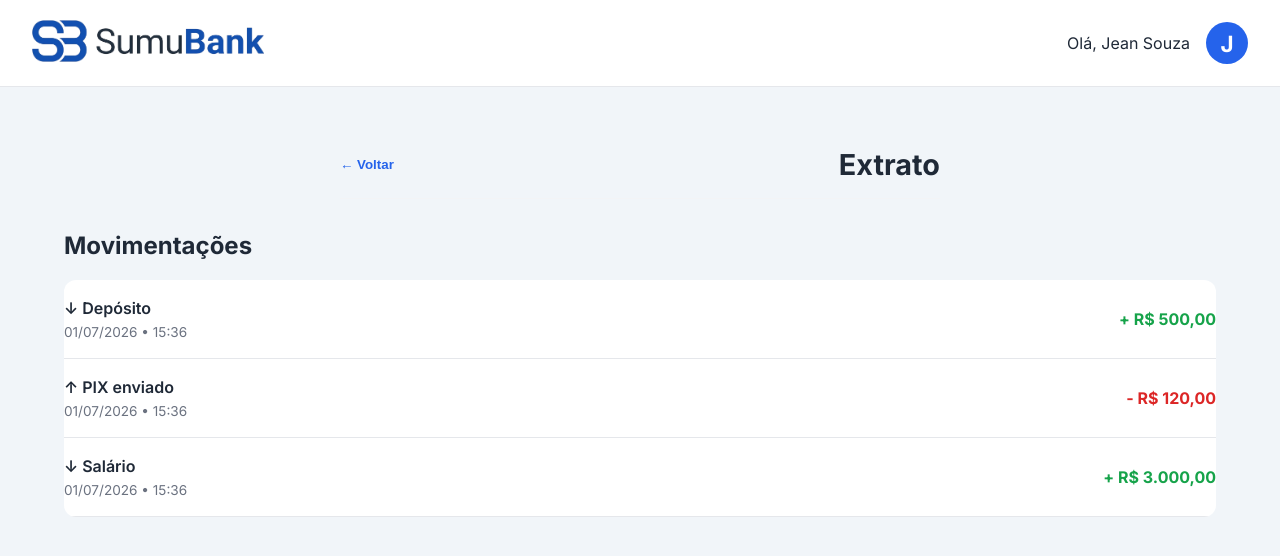
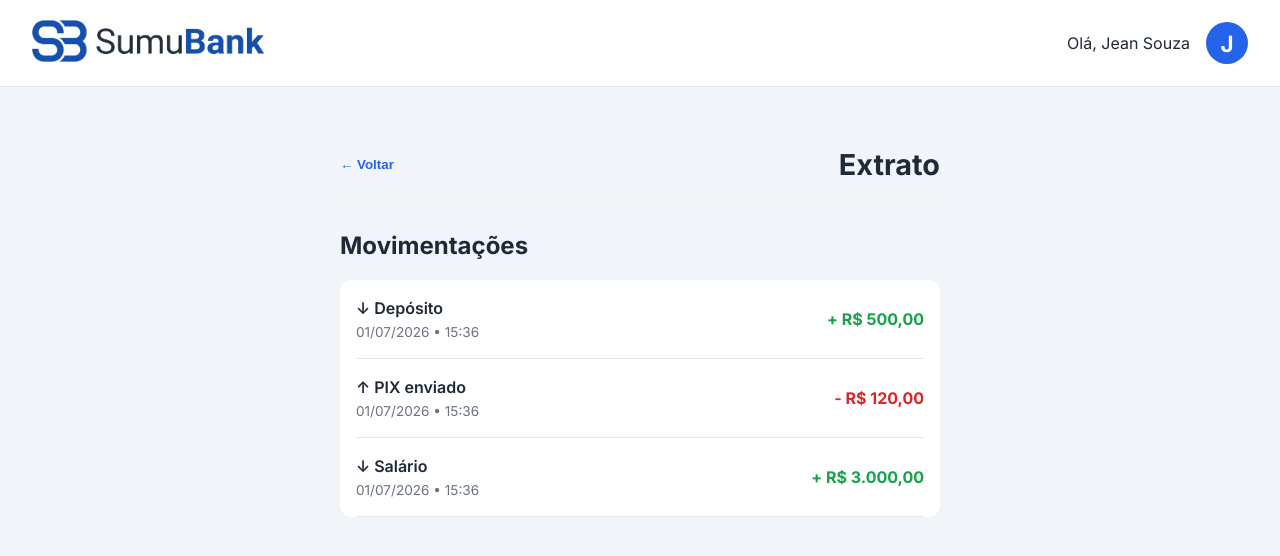
Before and after one commit to jeansouza1994/SumuBank, an Angular app in the folder frontend/: page /extrato in a window 1280 px wide. Shown: the top 556 px of the page. Built offline with nearby package versions, Linux system fonts and the light colour scheme.

Commit message:
feat(frontend): pequeno ajuste na tela de extrato

```diff
--- a/frontend/src/app/features/extrato/extrato.css
+++ b/frontend/src/app/features/extrato/extrato.css
@@ -1,6 +1,8 @@
 .transactions {
 
-  margin-top: 32px;
+
+  max-width: 600px;
+  margin: 0 auto;
 
 }
 
@@ -14,7 +16,7 @@
 
   list-style: none;
 
-  padding: 0;
+  padding: 0 16px;
 
   margin: 0;
 
```
